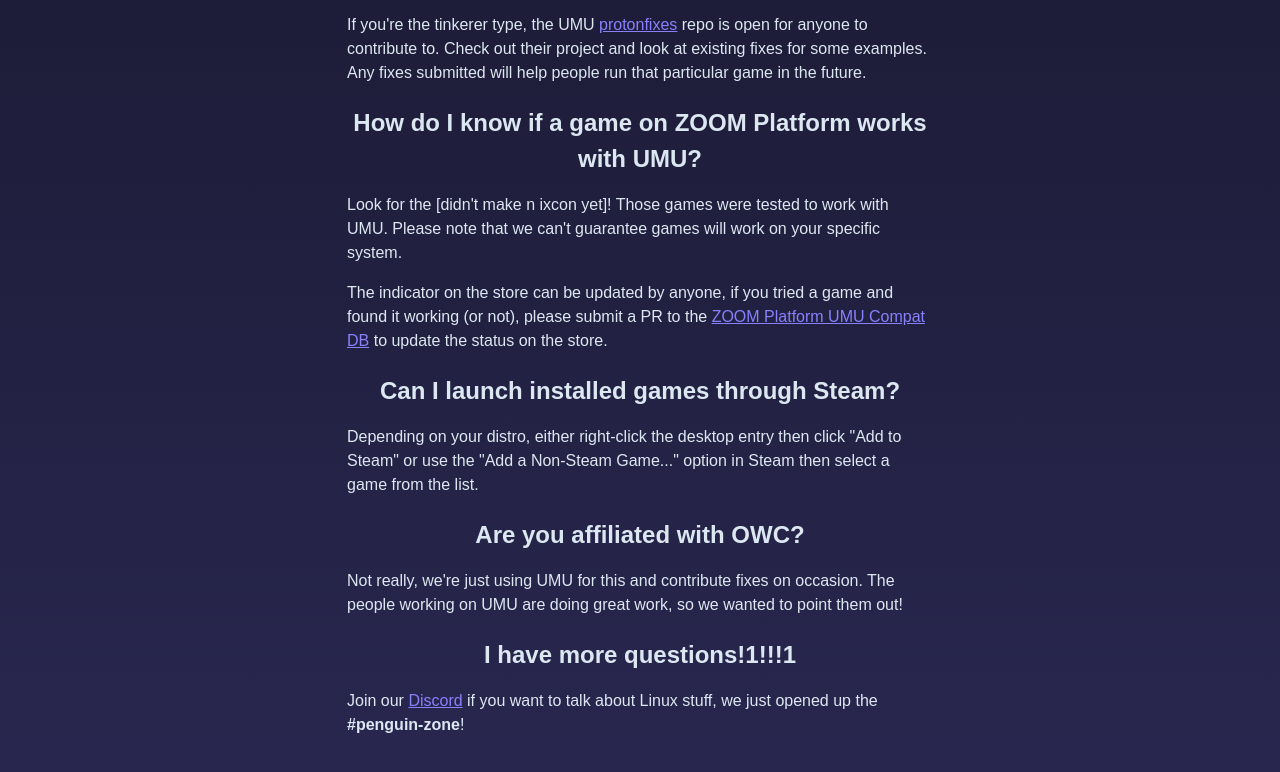
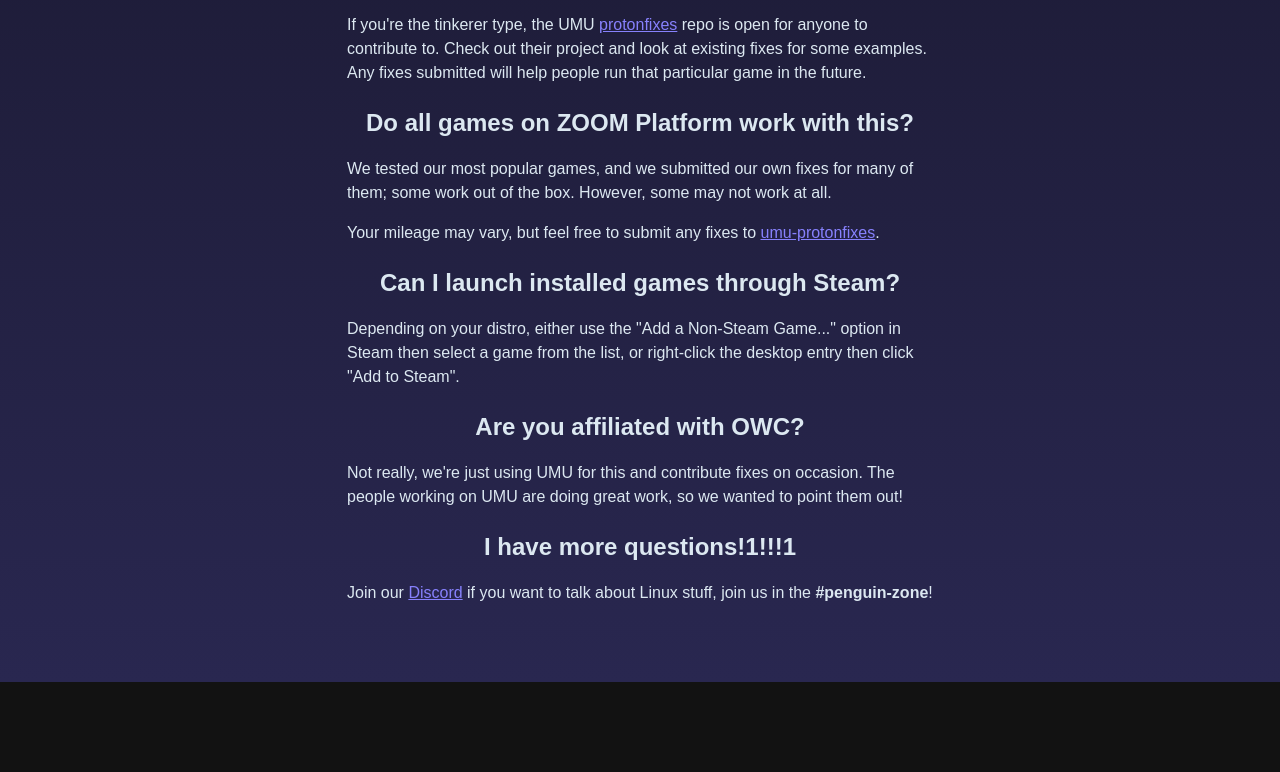
Before and after one commit to ZOOM-Platform/zoom-platform.sh, a plain HTML site: page www/src/index.html in a window 1280 px wide. Shown: the part 1241-2013 px from the top of the page. After the commit the page ends 1923 px from the top, so only its background shows below. Drawn offline with Linux system fonts and the light colour scheme; a web font is replaced by a local one.

Commit message:
Update FAQ

```diff
--- a/www/src/index.html
+++ b/www/src/index.html
@@ -284,18 +284,18 @@
         <h2>Where can I submit my own fixes to help make games work?</h2>
         <p>If you're the tinkerer type, the UMU <a href="https://github.com/Open-Wine-Components/umu-protonfixes">protonfixes</a> repo is open for anyone to contribute to. Check out their project and look at existing fixes for some examples. Any fixes submitted will help people run that particular game in the future.</p>
 
-        <h2>How do I know if a game on ZOOM Platform works with UMU?</h2>
-        <p>Look for the [didn't make n ixcon yet]! Those games were tested to work with UMU. Please note that we can't guarantee games will work on your specific system.</p>
-        <p>The indicator on the store can be updated by anyone, if you tried a game and found it working (or not), please submit a PR to the <a href="https://github.com/ZOOM-Platform/zoomplatform-umu-compatdb">ZOOM Platform UMU Compat DB</a> to update the status on the store.</p>
+        <h2>Do all games on ZOOM Platform work with this?</h2>
+        <p>We tested our most popular games, and we submitted our own fixes for many of them; some work out of the box. However, some may not work at all.</p>
+        <p>Your mileage may vary, but feel free to submit any fixes to <a href="https://github.com/Open-Wine-Components/umu-protonfixes">umu-protonfixes</a>.</p>
 
         <h2>Can I launch installed games through Steam?</h2>
-        <p>Depending on your distro, either right-click the desktop entry then click "Add to Steam" or use the "Add a Non-Steam Game..." option in Steam then select a game from the list.</p>
+        <p>Depending on your distro, either use the "Add a Non-Steam Game..." option in Steam then select a game from the list, or right-click the desktop entry then click "Add to Steam".</p>
 
         <h2>Are you affiliated with OWC?</h2>
         <p>Not really, we're just using UMU for this and contribute fixes on occasion. The people working on UMU are doing great work, so we wanted to point them out!</p>
 
         <h2>I have more questions!1!!!1</h2>
-        <p>Join our <a href="https://discord.gg/zagEsVTCFP">Discord</a> if you want to talk about Linux stuff, we just opened up the <b>#penguin-zone</b>!</p>
+        <p>Join our <a href="https://discord.gg/zagEsVTCFP">Discord</a> if you want to talk about Linux stuff, join us in the <b>#penguin-zone</b>!</p>
       </section>
     </main>
   </div>
```
